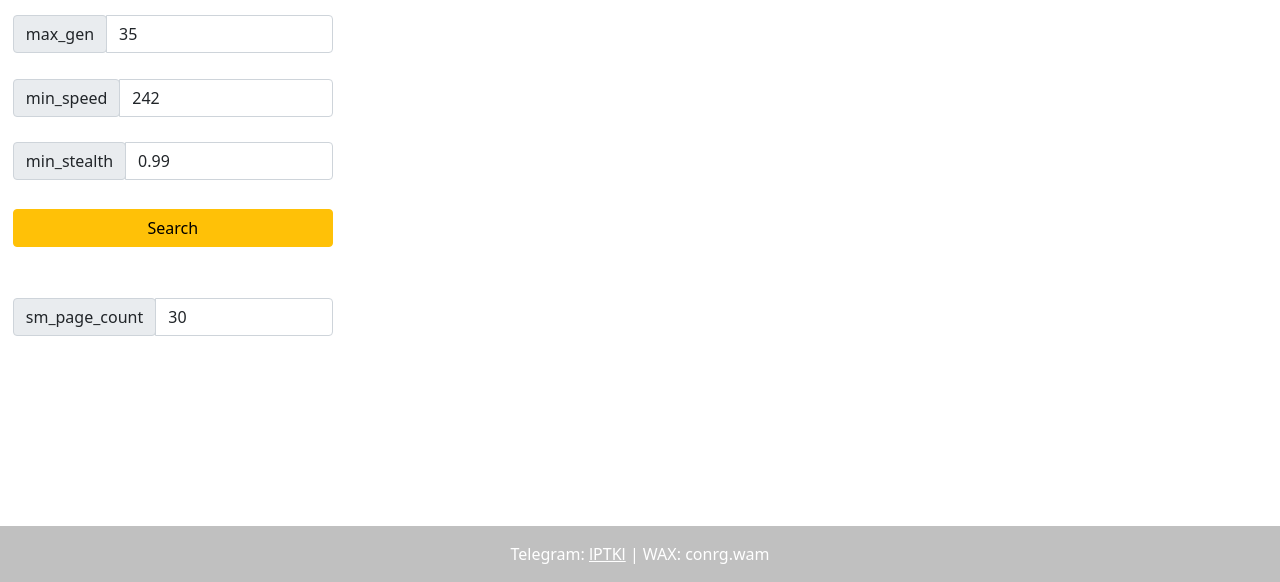
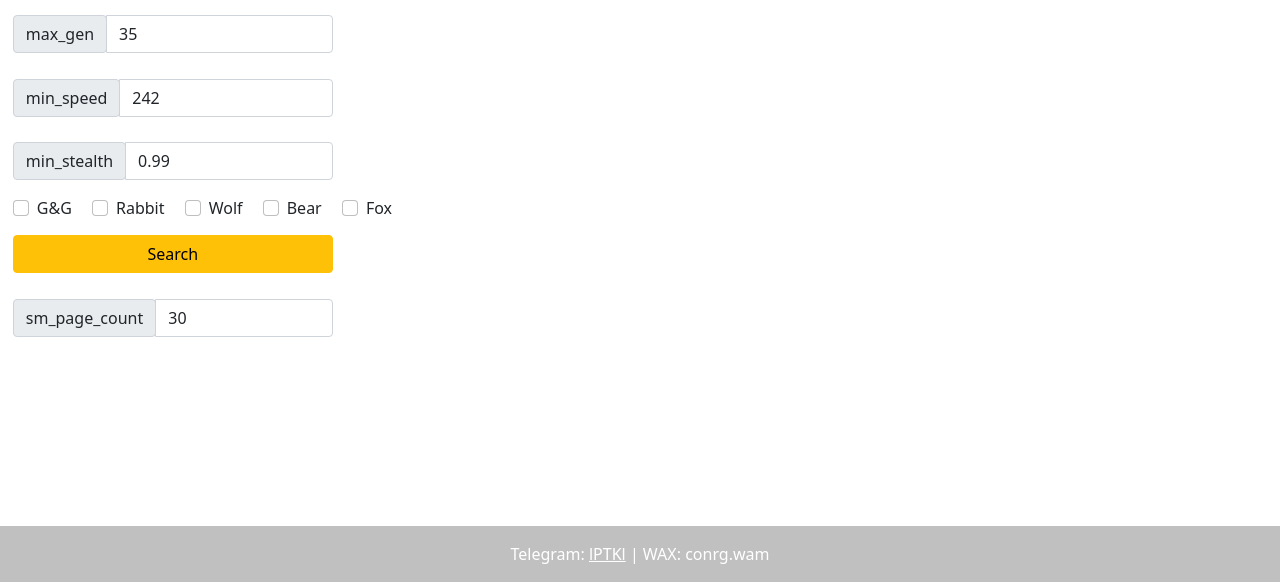
Before and after one commit to Avelial/waxtools, a Flask app: page /kolobok/simplemarketsort in a window 1280 px wide; the page is wider, and only the part inside the window is pictured. Shown: the part 218-800 px from the top of that part. Run offline with Flask 2, Linux system fonts and the light colour scheme.

Commit message:
adv sort options added

```diff
--- a/templates/kolobok_simplemarketsort.html
+++ b/templates/kolobok_simplemarketsort.html
@@ -65,6 +65,14 @@ for(let i = 0; i < page_count; i++){
     table.innerHTML = '';
     for(let j = 0; j < page_count; j++){
     try {
+
+        var adv1 = document.getElementById('adv1').checked;
+        var adv2 = document.getElementById('adv2').checked;
+        var adv3 = document.getElementById('adv3').checked;
+        var adv4 = document.getElementById('adv4').checked;
+        var adv5 = document.getElementById('adv5').checked;
+        var advf = true;
+
         response = JSON.parse(arr[j].responseText);
         response = response['items'];
         for(var k = 0; k < response.length; k++){
@@ -89,7 +97,23 @@ for(let i = 0; i < page_count; i++){
             min_stealth = Number(document.getElementById('min_stealth').value);
             var price = position['price'];
 
-            if (Number(stats[0]) >= min_speed && Number(stats[1]) >= min_stealth && kids <= max_kids && gen <= max_gen){
+            if (adv1 && pe[0] == '1'){
+                advf = false;
+            }
+            if (adv2 && pe[1] == '1'){
+                advf = false;
+            }
+            if (adv3 && pe[2] == '1'){
+                advf = false;
+            }
+            if (adv4 && pe[3] == '1'){
+                advf = false;
+            }
+            if (adv5 && pe[4] == '1'){
+                advf = false;
+            }
+
+            if (advf && Number(stats[0]) >= min_speed && Number(stats[1]) >= min_stealth && kids <= max_kids && gen <= max_gen){
                 var tr = document.createElement("tr");
                 var td6 = document.createElement("td");
                 td6.innerHTML = timeConverter(cd);
@@ -131,6 +155,10 @@ for(let i = 0; i < page_count; i++){
     await delay(100);
 }
 }
+
+
+
+
 
 
 
@@ -217,11 +245,33 @@ for(let i = 0; i < page_count; i++){
            aria-describedby="basic-addon4" id="min_stealth" value="0.99">
 </div>
 
-<button type="button" class="btn btn-warning w-25" onclick="update_sort();" style="margin-left: 1%; margin-top: 1%">
-    Search
-</button>
+<div class="form-check form-check-inline" style="margin-left: 1%">
+    <input class="form-check-input" type="checkbox" id="adv1" value="option1">
+    <label class="form-check-label" for="adv1">G&G</label>
+</div>
+<div class="form-check form-check-inline">
+    <input class="form-check-input" type="checkbox" id="adv2" value="option2">
+    <label class="form-check-label" for="adv2">Rabbit</label>
+</div>
+<div class="form-check form-check-inline">
+    <input class="form-check-input" type="checkbox" id="adv3" value="option3">
+    <label class="form-check-label" for="adv3">Wolf</label>
+</div>
+<div class="form-check form-check-inline">
+    <input class="form-check-input" type="checkbox" id="adv4" value="option4">
+    <label class="form-check-label" for="adv4">Bear</label>
+</div>
+<div class="form-check form-check-inline">
+    <input class="form-check-input" type="checkbox" id="adv5" value="option5">
+    <label class="form-check-label" for="adv5">Fox</label>
+</div>
 
-<div class="input-group mb-3 w-25" style="margin-left: 1%; margin-top: 4%">
+<div>
+    <button type="button" class="btn btn-warning w-25" onclick="update_sort();" style="margin-left: 1%; margin-top: 1%">
+        Search
+    </button>
+</div>
+<div class="input-group mb-3 w-25" style="margin-left: 1%; margin-top: 2%">
     <div class="input-group-prepend">
         <span class="input-group-text" id="basic-addon5">sm_page_count</span>
     </div>
```
